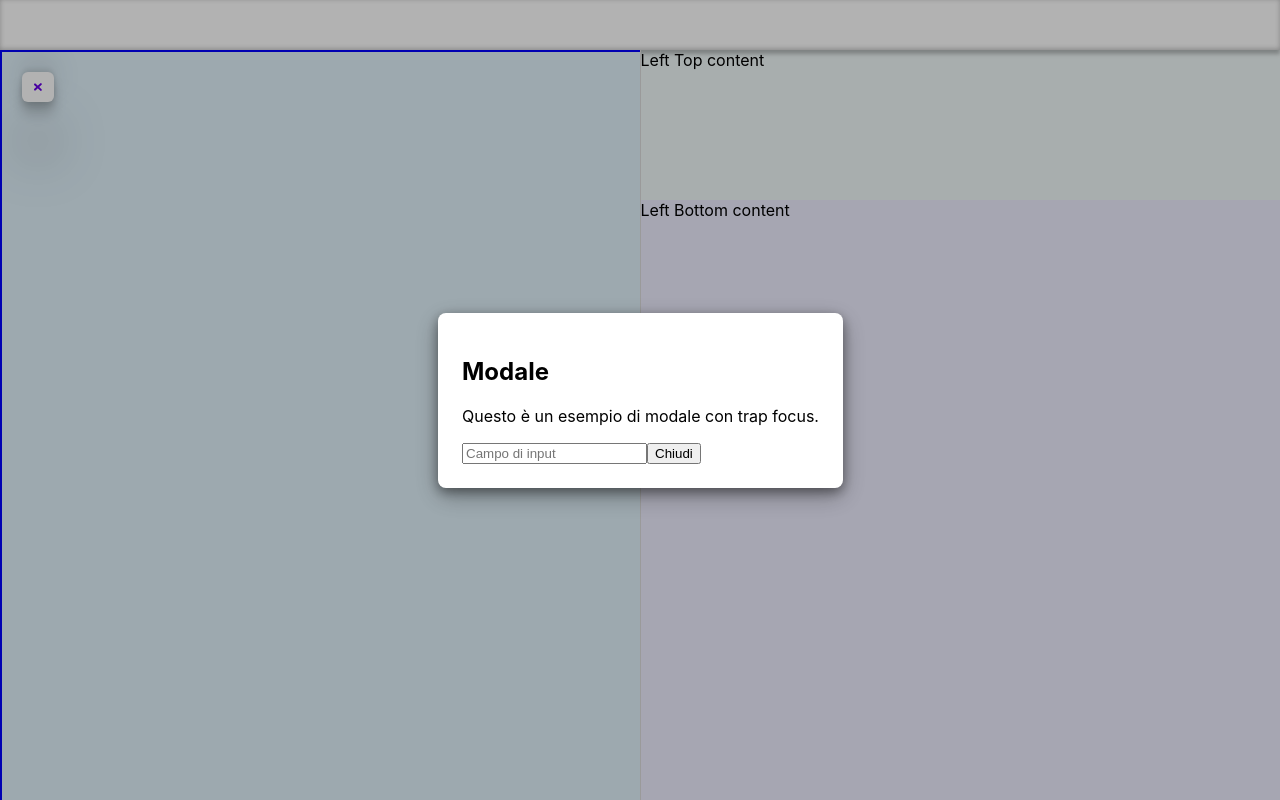
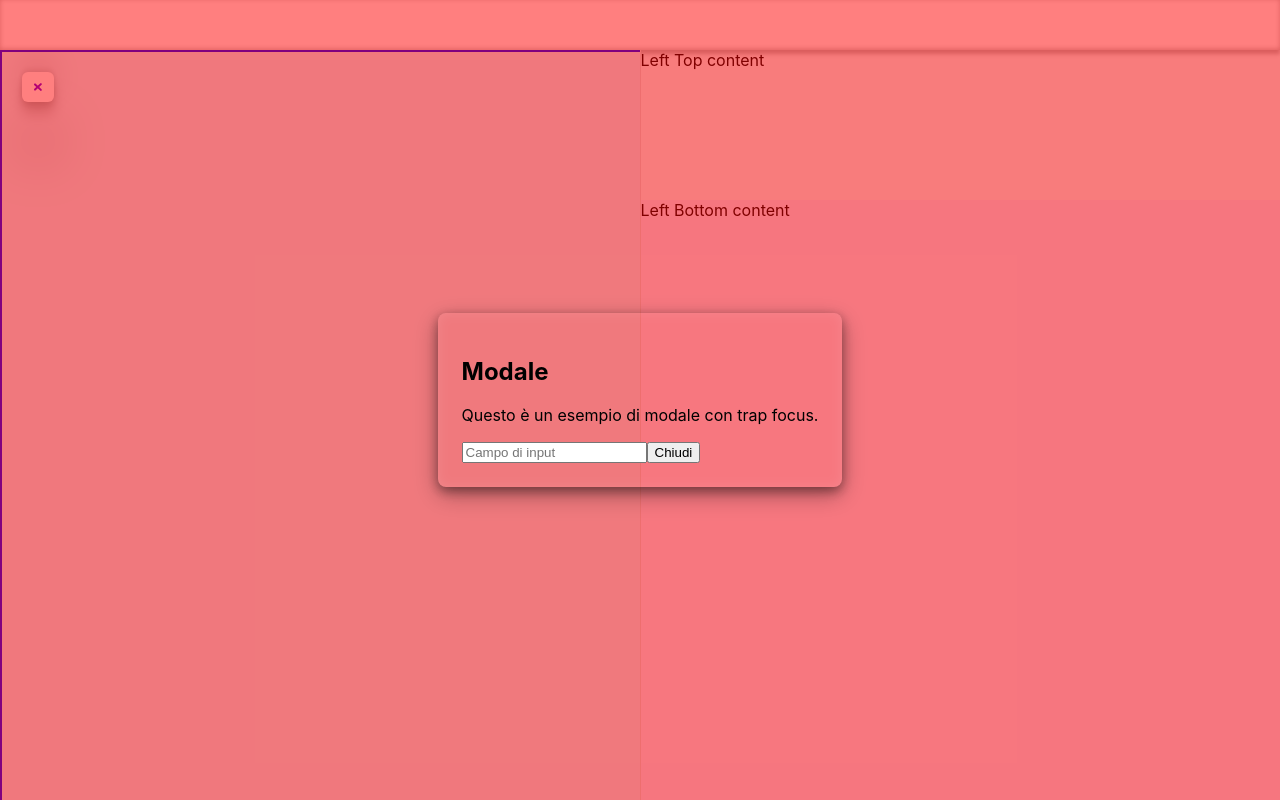
Before and after one commit to Tommaso-Zazzaretti/useReact, a React (Create React App) app: page / in a window 1280 px wide. Both pictures are taken after a click on the button 38 px from the left and 87 px from the top of the page. Built offline with nearby package versions, Linux system fonts and the light colour scheme.

Commit message:
started try for external classname

```diff
--- a/src/App.module.css
+++ b/src/App.module.css
@@ -30,3 +30,43 @@
     background-color: #0a7b0c;
     width: 10%;
 }
+
+
+
+
+
+
+
+.backdrop.customBackdrop {
+    animation: unset;
+    opacity: 1;
+    background: rgba(0, 0, 0, 0);
+}
+.backdrop.customBackdrop.open {
+    animation: unset;
+    background: rgba(255, 0, 0, 0.5);
+    transition: background ease-in-out; /* Mantiene il fade */
+}
+.backdrop.customBackdrop.close {
+    animation: unset;
+    background: rgba(0, 0, 0, 0);
+    transition: background ease-in-out; /* Mantiene il fade */
+}
+
+
+.modal.customModal {
+    animation: unset;
+    opacity: 1;
+    transform: scale(1.0);
+    background: rgba(0, 0, 200, 0);
+}
+.modal.customModal.open {
+    animation: unset;
+    background: rgba( 0, 200, 0, 0);
+    transition: background ease-in-out;
+}
+.modal.customModal.close {
+    animation: unset;
+    background: rgba(0, 0, 200, 0);
+    transition: background ease-in-out;
+}
--- a/src/App.tsx
+++ b/src/App.tsx
@@ -16,7 +16,16 @@ const App:React.FC<{}> = () => {
 
   return (<Fragment>
     <Navbar/>
-    <Modal open={open} msec={300} portalTo={document.body} back={'rgba(0, 0, 0, 0.3)'} onClose={(reason)=>{setOpen(false);}}>
+    <Modal
+      open={open}
+      portalTo={document.body}
+      msec={300}
+      className={`${css.modal} ${css.customModal} ${open?css.open:css.close}`}
+      bProps={{
+        className:`${css.backdrop} ${css.customBackdrop} ${open?css.open:css.close}`
+      }}
+      onClose={(reason)=>{setOpen(false);}}
+    >
       <h2>Modale</h2>
       <p>Questo è un esempio di modale con trap focus.</p>
       <input type="text" placeholder="Campo di input" />
--- a/src/components/Modal/Modal.tsx
+++ b/src/components/Modal/Modal.tsx
@@ -8,13 +8,17 @@ export type IModalProps = Omit<React.HTMLAttributes<HTMLDivElement|null>,'childr
     open: boolean;
     portalTo?: Element|DocumentFragment,
     msec?: number; // Transition duration
-    back?: string; // Overlay color override
+    bProps?: IBackdropProps; // Overlay color override
     onClose: (reason:'escape'|'overlayClick') => void;
+}
+
+export type IBackdropProps = Omit<React.HTMLAttributes<HTMLDivElement|null>,'children'> & {
+    style?: Omit<React.CSSProperties,'animationDuration'|'transitionDuration'>;
 }
 
 export const Modal:React.ForwardRefExoticComponent<IModalProps & React.RefAttributes<HTMLDivElement|null>> = React.forwardRef<HTMLDivElement|null,IModalProps>((props:IModalProps,ref:React.ForwardedRef<HTMLDivElement|null>) => {
 
-    const { open, msec, back, onClose, children, portalTo, ...modalProps } = props;
+    const { open, msec, onClose, children, portalTo, bProps, ...modalProps } = props;
 
     // Active state to handle transient states during css transitions
     const [active, setActive] = React.useState<boolean>(open);
@@ -178,14 +182,17 @@ export const Modal:React.ForwardRefExoticComponent<IModalProps & React.RefAttrib
     const onOverlayClickEventHandler = React.useCallback((event: React.MouseEvent<HTMLDivElement, MouseEvent>)=>{
         event.stopPropagation();
         event.preventDefault();
+        bProps?.onClick?.(event);
         if(event.target!==event.currentTarget){ return; }
         if(isAnimate.current){ return; }
         onClose('overlayClick');
-    },[onClose])
+    },[onClose,bProps])
 
     // Controlled Styles
     const controlledStyles = React.useMemo<React.CSSProperties>(()=>{
-        return (msec===undefined || msec<=0) ? {} :{ animationDuration: `${msec ?? 0}ms`, transitionDuration: `${msec ?? 0}ms`}
+        return (msec===undefined || msec<=0)
+            ? {}
+            : { animationDuration: `${msec ?? 0}ms`, transitionDuration: `${msec ?? 0}ms`}
     },[msec]);
 
     const modal = (
@@ -193,8 +200,8 @@ export const Modal:React.ForwardRefExoticComponent<IModalProps & React.RefAttrib
             {active &&
                 <React.Fragment>
                     <div ref={sentinel1} tabIndex={active ? 0 : -1} className={css.tabFocusSentinel} />
-                        <div ref={overlay} className={`${css.modalOverlay} ${open ? css.open : css.close}`} style={{...controlledStyles,background:back}} role="dialog" aria-modal="true" tabIndex={-1} onClick={onOverlayClickEventHandler}>
-                            <div ref={content} {...modalProps} className={`${modalProps?.className ?? ''} ${css.modalContent} ${open ? css.open : css.close}`} style={{...modalProps.style, ...controlledStyles}} tabIndex={-1}>
+                        <div ref={overlay} {...bProps} className={`${css.modalOverlay} ${open ? css.open : css.close} ${bProps?.className ?? ''}`} style={{...bProps?.style, ...controlledStyles}} role="dialog" aria-modal="true" tabIndex={-1} onClick={onOverlayClickEventHandler}>
+                            <div ref={content} {...modalProps} className={`${css.modalContent} ${open ? css.open : css.close} ${modalProps?.className ?? ''}`} style={{...modalProps.style, ...controlledStyles}} tabIndex={-1}>
                                 {props.children}
                             </div>
                         </div>
--- a/src/components/Modal/examples/Modal.example.tsx
+++ b/src/components/Modal/examples/Modal.example.tsx
@@ -12,7 +12,7 @@ const Component:React.FC<{}> = () => {
 
         <button onClick={()=>setOpen(true)}></button>
 
-        <Modal open={open} className={css.modalContent} portalTo={document.body} msec={300} back={'rgba(0, 0, 0, 0.3)'} onClose={(reason)=>{setOpen(false);}}>
+        <Modal open={open} className={css.modalContent} portalTo={document.body} msec={300} onClose={(reason)=>{setOpen(false);}}>
             <h2>Modale</h2>
             <p>Questo è un esempio di modale con trap focus.</p>
             <input type="text" placeholder="Campo di input" />
```
